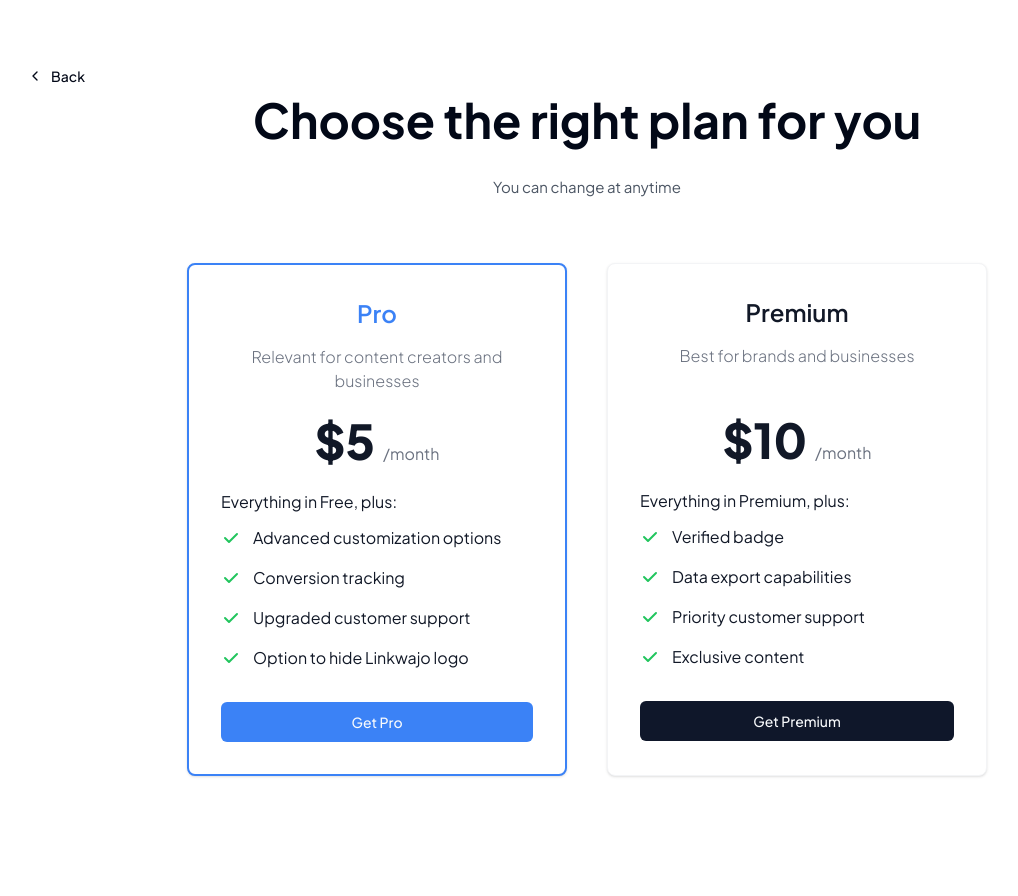
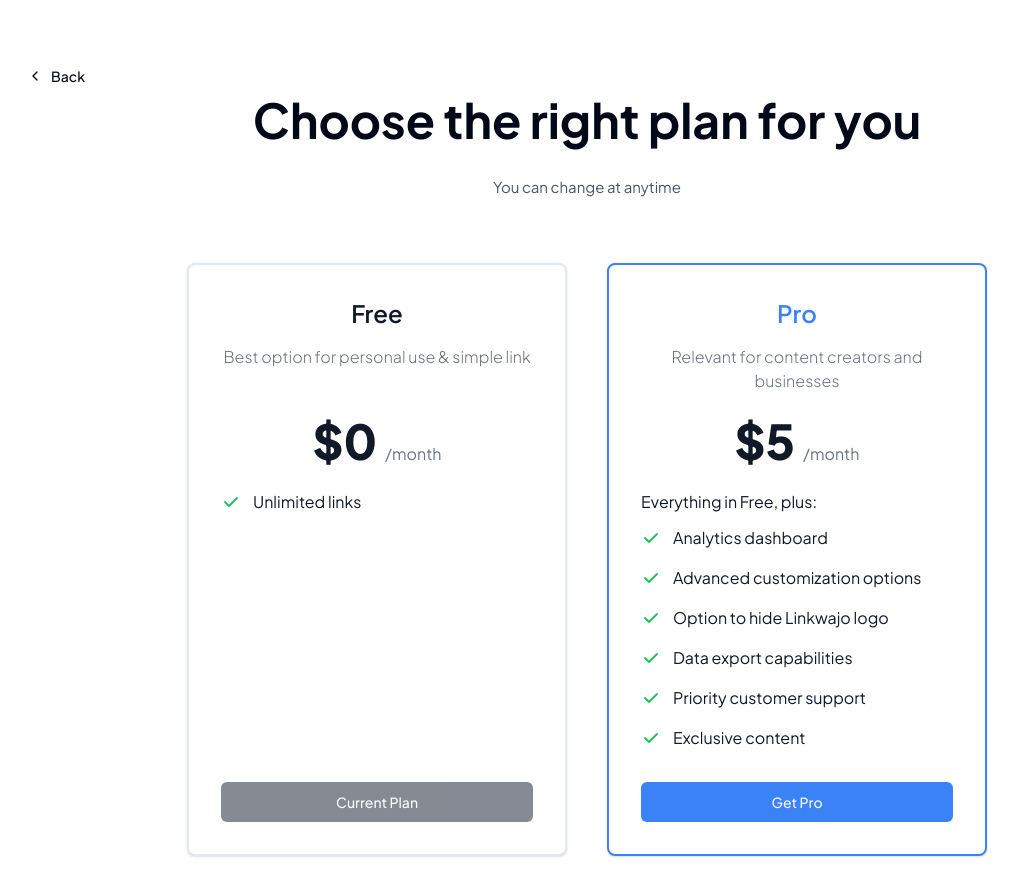
Before and after one commit to anas283/link-next, a Next.js app: page /upgrade in a window 1280 px wide. Shown: the top 896 px of the page, without its empty margins (53-1071 px from the left). Built offline with nearby package versions, Linux system fonts and the light colour scheme.

Commit message:
Change pricing plan

```diff
--- a/src/app/(main)/pricing/page.tsx
+++ b/src/app/(main)/pricing/page.tsx
@@ -35,12 +35,12 @@ export default function Templates() {
           <h1 className="text-4xl lg:text-5xl font-bold text-center max-w-3xl mx-auto">
             Pricing plans for everyone
           </h1>
-          <h6 className="text-[15px] text-gray-600 font-normal text-center max-w-xl mx-auto mt-8">
+          {/* <h6 className="text-[15px] text-gray-600 font-normal text-center max-w-xl mx-auto mt-8">
             Save up to 20% on annual plan
-          </h6>
+          </h6> */}
         </div>
 
-        <div className="flex justify-center mt-8">
+        {/* <div className="flex justify-center mt-8">
           <div className="bg-muted p-1 rounded-lg">
             <Button
               onClick={() => setPricingType(PricingType.Monthly)}
@@ -55,12 +55,12 @@ export default function Templates() {
               Annually
             </Button>
           </div>
-        </div>
+        </div> */}
 
         <div className="bg-white dark:bg-gray-900">
           <div className="py-8 px-4 mx-auto max-w-screen-xl lg:py-16 lg:px-6">
-            <div className="space-y-8 lg:grid lg:grid-cols-3 sm:gap-6 xl:gap-10 lg:space-y-0">
-              <div className="flex flex-col p-6 mx-auto max-w-lg text-center text-gray-900 bg-white rounded-lg border border-gray-100 shadow dark:border-gray-600 xl:p-8 dark:bg-gray-800 dark:text-white">
+            <div className="flex flex-col md:flex-row justify-center gap-10">
+              <div className="flex flex-col p-6 md:w-[380px] text-center text-gray-900 bg-white rounded-lg border-2 shadow dark:border-gray-600 xl:p-8 dark:bg-gray-800 dark:text-white">
                 <h3 className="mb-4 text-2xl font-semibold">Free</h3>
                 <p className="min-h-12 font-light text-gray-500 sm:text-md dark:text-gray-400">Best option for personal use & simple link</p>
                 <div className="flex justify-center items-baseline my-6">
@@ -79,7 +79,7 @@ export default function Templates() {
                   Join for free
                 </Button>
               </div>
-              <div className="flex flex-col p-6 mx-auto max-w-lg text-center text-gray-900 bg-white rounded-lg border-2 border-blue-500 shadow dark:border-gray-600 xl:p-8 dark:bg-gray-800 dark:text-white">
+              <div className="flex flex-col p-6 md:w-[380px] text-center text-gray-900 bg-white rounded-lg border-2 border-blue-500 shadow dark:border-gray-600 xl:p-8 dark:bg-gray-800 dark:text-white">
                 <h3 className="mb-4 text-2xl font-semibold">Pro</h3>
                 <p className="min-h-12 font-light text-gray-500 sm:text-md dark:text-gray-400">Relevant for content creators and businesses</p>
                 <div className="flex justify-center items-baseline my-6">
@@ -94,19 +94,27 @@ export default function Templates() {
                 <ul role="list" className="mb-8 space-y-4 text-left">
                   <li className="flex items-center space-x-3">
                     <svg className="flex-shrink-0 w-5 h-5 text-green-500 dark:text-green-400" fill="currentColor" viewBox="0 0 20 20" xmlns="http://www.w3.org/2000/svg"><path fillRule="evenodd" d="M16.707 5.293a1 1 0 010 1.414l-8 8a1 1 0 01-1.414 0l-4-4a1 1 0 011.414-1.414L8 12.586l7.293-7.293a1 1 0 011.414 0z" clipRule="evenodd"></path></svg>
+                    <span>Analytics dashboard</span>
+                  </li>
+                  <li className="flex items-center space-x-3">
+                    <svg className="flex-shrink-0 w-5 h-5 text-green-500 dark:text-green-400" fill="currentColor" viewBox="0 0 20 20" xmlns="http://www.w3.org/2000/svg"><path fillRule="evenodd" d="M16.707 5.293a1 1 0 010 1.414l-8 8a1 1 0 01-1.414 0l-4-4a1 1 0 011.414-1.414L8 12.586l7.293-7.293a1 1 0 011.414 0z" clipRule="evenodd"></path></svg>
                     <span>Advanced customization options</span>
                   </li>
                   <li className="flex items-center space-x-3">
                     <svg className="flex-shrink-0 w-5 h-5 text-green-500 dark:text-green-400" fill="currentColor" viewBox="0 0 20 20" xmlns="http://www.w3.org/2000/svg"><path fillRule="evenodd" d="M16.707 5.293a1 1 0 010 1.414l-8 8a1 1 0 01-1.414 0l-4-4a1 1 0 011.414-1.414L8 12.586l7.293-7.293a1 1 0 011.414 0z" clipRule="evenodd"></path></svg>
-                    <span>Conversion tracking</span>
+                    <span>Option to hide Linkwajo logo</span>
                   </li>
                   <li className="flex items-center space-x-3">
                     <svg className="flex-shrink-0 w-5 h-5 text-green-500 dark:text-green-400" fill="currentColor" viewBox="0 0 20 20" xmlns="http://www.w3.org/2000/svg"><path fillRule="evenodd" d="M16.707 5.293a1 1 0 010 1.414l-8 8a1 1 0 01-1.414 0l-4-4a1 1 0 011.414-1.414L8 12.586l7.293-7.293a1 1 0 011.414 0z" clipRule="evenodd"></path></svg>
-                    <span>Upgraded customer support</span>
+                    <span>Data export capabilities</span>
                   </li>
                   <li className="flex items-center space-x-3">
                     <svg className="flex-shrink-0 w-5 h-5 text-green-500 dark:text-green-400" fill="currentColor" viewBox="0 0 20 20" xmlns="http://www.w3.org/2000/svg"><path fillRule="evenodd" d="M16.707 5.293a1 1 0 010 1.414l-8 8a1 1 0 01-1.414 0l-4-4a1 1 0 011.414-1.414L8 12.586l7.293-7.293a1 1 0 011.414 0z" clipRule="evenodd"></path></svg>
-                    <span>Option to hide Linkwajo logo</span>
+                    <span>Priority customer support</span>
+                  </li>
+                  <li className="flex items-center space-x-3">
+                    <svg className="flex-shrink-0 w-5 h-5 text-green-500 dark:text-green-400" fill="currentColor" viewBox="0 0 20 20" xmlns="http://www.w3.org/2000/svg"><path fillRule="evenodd" d="M16.707 5.293a1 1 0 010 1.414l-8 8a1 1 0 01-1.414 0l-4-4a1 1 0 011.414-1.414L8 12.586l7.293-7.293a1 1 0 011.414 0z" clipRule="evenodd"></path></svg>
+                    <span>Exclusive content</span>
                   </li>
                 </ul>
                 <Button className="mt-auto"
@@ -115,7 +123,7 @@ export default function Templates() {
                   Get Pro
                 </Button>
               </div>
-              <div className="flex flex-col p-6 mx-auto max-w-lg text-center text-gray-900 bg-white rounded-lg border border-gray-100 shadow dark:border-gray-600 xl:p-8 dark:bg-gray-800 dark:text-white">
+              {/* <div className="flex flex-col p-6 mx-auto max-w-lg text-center text-gray-900 bg-white rounded-lg border border-gray-100 shadow dark:border-gray-600 xl:p-8 dark:bg-gray-800 dark:text-white">
                 <h3 className="mb-4 text-2xl font-semibold">Premium</h3>
                 <p className="min-h-12 font-light text-gray-500 sm:text-md dark:text-gray-400">Best for brands and businesses</p>
                 <div className="flex justify-center items-baseline my-6">
@@ -150,7 +158,7 @@ export default function Templates() {
                 >
                   Get Premium
                 </Button>
-              </div>
+              </div> */}
             </div>
           </div>
         </div>
--- a/src/app/dashboard/analytics/page.tsx
+++ b/src/app/dashboard/analytics/page.tsx
@@ -15,16 +15,21 @@ import { useEffect, useState } from "react";
 import supabase from "@/utils/supabase";
 import { ILink } from "@/lib/store/linkSlice";
 import { useAppSelector } from "@/lib/hooks";
+import { UserDetails } from "@/interface/user-details";
 
 export default function Analytics() {
   const [totalViews, setTotalViews] = useState(0);
   const [totalClicks, setTotalClicks] = useState(0);
   const [links, setLinks] = useState<ILink[]>();
+
+  const userDetails: UserDetails = useAppSelector(state => state.auth.userDetails);
   const linkDetails: any = useAppSelector(state => state.link.linkDetails);
 
   useEffect(() => {
-    getUser();
-    getLinks();
+    if (userDetails.tier !== 'FREE') {
+      getUser();
+      getLinks();
+    }
   },[])
 
   const getUser = async () => {
@@ -73,7 +78,8 @@ export default function Analytics() {
         <div className="space-y-4">
           <div className="space-y-4">
             <div className="grid gap-4 md:grid-cols-2 lg:grid-cols-4">
-              <Card>
+              <Card className="relative overflow-hidden">
+                <UpgradeToView {...userDetails} />
                 <CardHeader className="flex flex-row items-center justify-between space-y-0 pb-2">
                   <CardTitle className="text-sm font-medium">
                     Total Views
@@ -84,7 +90,8 @@ export default function Analytics() {
                   <div className="text-2xl font-bold">{totalViews}</div>
                 </CardContent>
               </Card>
-              <Card>
+              <Card className="relative overflow-hidden">
+                <UpgradeToView />
                 <CardHeader className="flex flex-row items-center justify-between space-y-0 pb-2">
                   <CardTitle className="text-sm font-medium">
                     Total Clicks
@@ -95,7 +102,8 @@ export default function Analytics() {
                   <div className="text-2xl font-bold">{totalClicks}</div>
                 </CardContent>
               </Card>
-              <Card>
+              <Card className="relative overflow-hidden">
+                <UpgradeToView />
                 <CardHeader className="flex flex-row items-center justify-between space-y-0 pb-2">
                   <CardTitle className="text-sm font-medium">CTR</CardTitle>
                   <FolderKanban className="w-5 h-5 text-gray-400" />
@@ -104,7 +112,8 @@ export default function Analytics() {
                   <div className="text-2xl font-bold">{((totalClicks ?? 0/totalViews ?? 0)*100).toFixed(2)}%</div>
                 </CardContent>
               </Card>
-              <Card>
+              <Card className="relative overflow-hidden">
+                <UpgradeToView />
                 <CardHeader className="flex flex-row items-center justify-between space-y-0 pb-2">
                   <CardTitle className="text-sm font-medium">
                     Subscribers
@@ -130,7 +139,8 @@ export default function Analytics() {
                   <Overview />
                 </CardContent>
               </Card>
-              <Card className="col-span-4 md:col-span-3">
+              <Card className="col-span-4 md:col-span-3 relative overflow-hidden">
+                <UpgradeToView />
                 <CardHeader>
                   <div className="flex justify-between">
                     <CardTitle className="text-base font-bold">Top Performing Links</CardTitle>
@@ -148,3 +158,17 @@ export default function Analytics() {
     </div>
   )
 }
+
+export function UpgradeToView(userDetails: UserDetails) {
+  return (
+    <>
+      {userDetails.tier === 'FREE' &&
+        <div className="absolute bg-gray-500 w-full h-full top-0 z-10 opacity-90 flex justify-center items-center">
+          <div className="text-white text-sm font-medium">
+            Upgrade
+          </div>
+        </div>
+      }
+    </>
+  )
+}
--- a/src/app/upgrade/page.tsx
+++ b/src/app/upgrade/page.tsx
@@ -34,6 +34,23 @@ export default function Upgrade() {
         <div className="bg-white dark:bg-gray-900">
           <div className="py-8 px-4 mx-auto max-w-screen-xl lg:py-16 lg:px-6">
             <div className="flex flex-col md:flex-row justify-center gap-10">
+              <div className="flex flex-col p-6 md:w-[380px] text-center text-gray-900 bg-white rounded-lg border-2 shadow dark:border-gray-600 xl:p-8 dark:bg-gray-800 dark:text-white">
+                <h3 className="mb-4 text-2xl font-semibold">Free</h3>
+                <p className="min-h-12 font-light text-gray-500 sm:text-md dark:text-gray-400">Best option for personal use & simple link</p>
+                <div className="flex justify-center items-baseline my-6">
+                  <span className="mr-2 text-5xl font-extrabold">$0</span>
+                  <span className="text-gray-500 dark:text-gray-400">/month</span>
+                </div>
+                <ul role="list" className="mb-8 space-y-4 text-left">
+                  <li className="flex items-center space-x-3">
+                    <svg className="flex-shrink-0 w-5 h-5 text-green-500 dark:text-green-400" fill="currentColor" viewBox="0 0 20 20" xmlns="http://www.w3.org/2000/svg"><path fillRule="evenodd" d="M16.707 5.293a1 1 0 010 1.414l-8 8a1 1 0 01-1.414 0l-4-4a1 1 0 011.414-1.414L8 12.586l7.293-7.293a1 1 0 011.414 0z" clipRule="evenodd"></path></svg>
+                    <span>Unlimited links</span>
+                  </li>
+                </ul>
+                <Button className="mt-auto" disabled>
+                  Current Plan
+                </Button>
+              </div>
               <div className="flex flex-col p-6 md:w-[380px] text-center text-gray-900 bg-white rounded-lg border-2 border-blue-500 shadow dark:border-gray-600 xl:p-8 dark:bg-gray-800 dark:text-white">
                 <h3 className="mb-4 text-2xl font-semibold text-blue-500">Pro</h3>
                 <p className="min-h-12 font-light text-gray-500 sm:text-md dark:text-gray-400">Relevant for content creators and businesses</p>
@@ -49,19 +66,27 @@ export default function Upgrade() {
                 <ul role="list" className="mb-8 space-y-4 text-left">
                   <li className="flex items-center space-x-3">
                     <svg className="flex-shrink-0 w-5 h-5 text-green-500 dark:text-green-400" fill="currentColor" viewBox="0 0 20 20" xmlns="http://www.w3.org/2000/svg"><path fillRule="evenodd" d="M16.707 5.293a1 1 0 010 1.414l-8 8a1 1 0 01-1.414 0l-4-4a1 1 0 011.414-1.414L8 12.586l7.293-7.293a1 1 0 011.414 0z" clipRule="evenodd"></path></svg>
+                    <span>Analytics dashboard</span>
+                  </li>
+                  <li className="flex items-center space-x-3">
+                    <svg className="flex-shrink-0 w-5 h-5 text-green-500 dark:text-green-400" fill="currentColor" viewBox="0 0 20 20" xmlns="http://www.w3.org/2000/svg"><path fillRule="evenodd" d="M16.707 5.293a1 1 0 010 1.414l-8 8a1 1 0 01-1.414 0l-4-4a1 1 0 011.414-1.414L8 12.586l7.293-7.293a1 1 0 011.414 0z" clipRule="evenodd"></path></svg>
                     <span>Advanced customization options</span>
                   </li>
                   <li className="flex items-center space-x-3">
                     <svg className="flex-shrink-0 w-5 h-5 text-green-500 dark:text-green-400" fill="currentColor" viewBox="0 0 20 20" xmlns="http://www.w3.org/2000/svg"><path fillRule="evenodd" d="M16.707 5.293a1 1 0 010 1.414l-8 8a1 1 0 01-1.414 0l-4-4a1 1 0 011.414-1.414L8 12.586l7.293-7.293a1 1 0 011.414 0z" clipRule="evenodd"></path></svg>
-                    <span>Conversion tracking</span>
+                    <span>Option to hide Linkwajo logo</span>
                   </li>
                   <li className="flex items-center space-x-3">
                     <svg className="flex-shrink-0 w-5 h-5 text-green-500 dark:text-green-400" fill="currentColor" viewBox="0 0 20 20" xmlns="http://www.w3.org/2000/svg"><path fillRule="evenodd" d="M16.707 5.293a1 1 0 010 1.414l-8 8a1 1 0 01-1.414 0l-4-4a1 1 0 011.414-1.414L8 12.586l7.293-7.293a1 1 0 011.414 0z" clipRule="evenodd"></path></svg>
-                    <span>Upgraded customer support</span>
+                    <span>Data export capabilities</span>
                   </li>
                   <li className="flex items-center space-x-3">
                     <svg className="flex-shrink-0 w-5 h-5 text-green-500 dark:text-green-400" fill="currentColor" viewBox="0 0 20 20" xmlns="http://www.w3.org/2000/svg"><path fillRule="evenodd" d="M16.707 5.293a1 1 0 010 1.414l-8 8a1 1 0 01-1.414 0l-4-4a1 1 0 011.414-1.414L8 12.586l7.293-7.293a1 1 0 011.414 0z" clipRule="evenodd"></path></svg>
-                    <span>Option to hide Linkwajo logo</span>
+                    <span>Priority customer support</span>
+                  </li>
+                  <li className="flex items-center space-x-3">
+                    <svg className="flex-shrink-0 w-5 h-5 text-green-500 dark:text-green-400" fill="currentColor" viewBox="0 0 20 20" xmlns="http://www.w3.org/2000/svg"><path fillRule="evenodd" d="M16.707 5.293a1 1 0 010 1.414l-8 8a1 1 0 01-1.414 0l-4-4a1 1 0 011.414-1.414L8 12.586l7.293-7.293a1 1 0 011.414 0z" clipRule="evenodd"></path></svg>
+                    <span>Exclusive content</span>
                   </li>
                 </ul>
                 <Link
@@ -76,7 +101,7 @@ export default function Upgrade() {
                   </Button>
                 </Link>
               </div>
-              <div className="flex flex-col p-6 md:w-[380px] text-center text-gray-900 bg-white rounded-lg border border-gray-100 shadow dark:border-gray-600 xl:p-8 dark:bg-gray-800 dark:text-white">
+              {/* <div className="flex flex-col p-6 md:w-[380px] text-center text-gray-900 bg-white rounded-lg border border-gray-100 shadow dark:border-gray-600 xl:p-8 dark:bg-gray-800 dark:text-white">
                 <h3 className="mb-4 text-2xl font-semibold">Premium</h3>
                 <p className="min-h-12 font-light text-gray-500 sm:text-md dark:text-gray-400">Best for brands and businesses</p>
                 <div className="flex justify-center items-baseline my-6">
@@ -117,7 +142,7 @@ export default function Upgrade() {
                     Get Premium
                   </Button>
                 </Link>
-              </div>
+              </div> */}
             </div>
           </div>
         </div>
```
